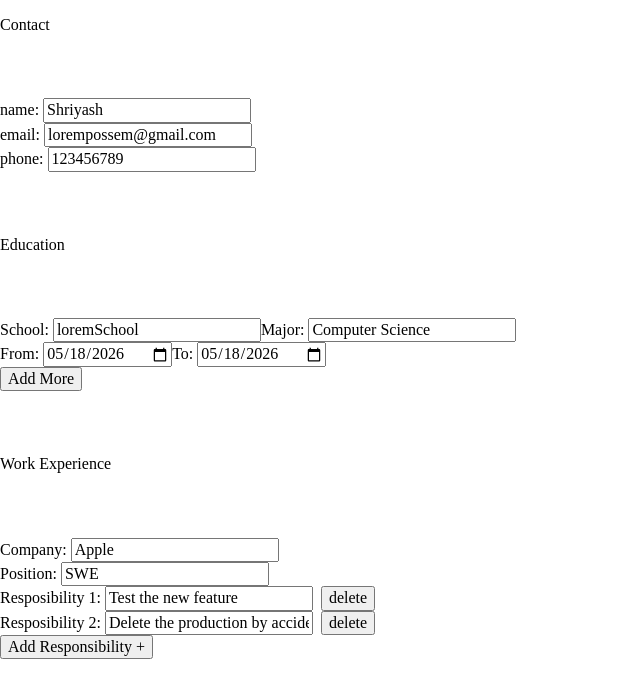
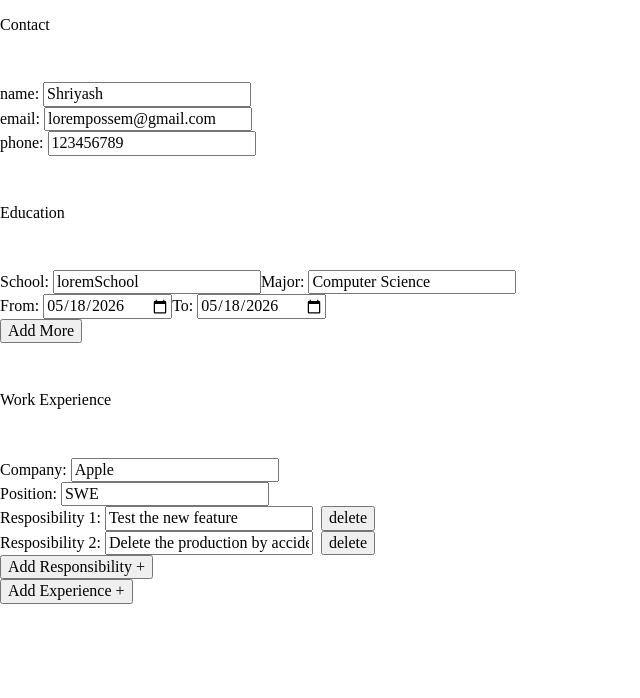
Before and after one commit to Shriyashzzz/CVApp, a React (Vite) app: page / in a window 1280 px wide. Shown: the top 698 px of the page, without its empty margins (0-640 px from the left). Built offline with nearby package versions, Linux system fonts and the light colour scheme.

Commit message:
has remove repsonsibility feature

```diff
--- a/src/App.jsx
+++ b/src/App.jsx
@@ -32,6 +32,18 @@ export default function App() {
   };
 
   const [experienceArray, setExperienceArray] = useState([]);
+  const handleAddMoreWorkExp = () => {
+    const newWorkExp = {
+      company: "Apple",
+      position: "SWE",
+      id: crypto.randomUUID(),
+      responsibilities: [
+        "Test the new feature",
+        "Delete the production by accident :p",
+      ],
+    };
+    setExperienceArray(...experienceArray, newWorkExp);
+  };
 
   return (
     <>
@@ -50,6 +62,12 @@ export default function App() {
             experienceArray={experienceArray}
             setExperienceArray={setExperienceArray}
           />
+          <Button
+            text="Add Experience + "
+            onCLick={() => {
+              handleAddMoreWorkExp;
+            }}
+          />
         </section>
       </aside>
     </>
--- a/src/components/ExperienceInfoForm.jsx
+++ b/src/components/ExperienceInfoForm.jsx
@@ -89,10 +89,12 @@ export default function ExperienceInfoForm({
           <Button text="delete" onCLick={() => removeResponsibilty(index)} />
         </div>
       ))}
-      <Button
-        text="Add Responsibility +"
-        onCLick={addMoreResponsibilityHandler}
-      />
+      <div className="buttonContainer">
+        <Button
+          text="Add Responsibility +"
+          onCLick={addMoreResponsibilityHandler}
+        />
+      </div>
     </article>
   );
 }
--- a/src/styles/asideStyle.css
+++ b/src/styles/asideStyle.css
@@ -1,3 +1,8 @@
+aside {
+  display: flex;
+  flex-direction: column;
+  gap: 2rem;
+}
 .responsibilityBox {
   max-width: 100%;
   display: flex;
```
